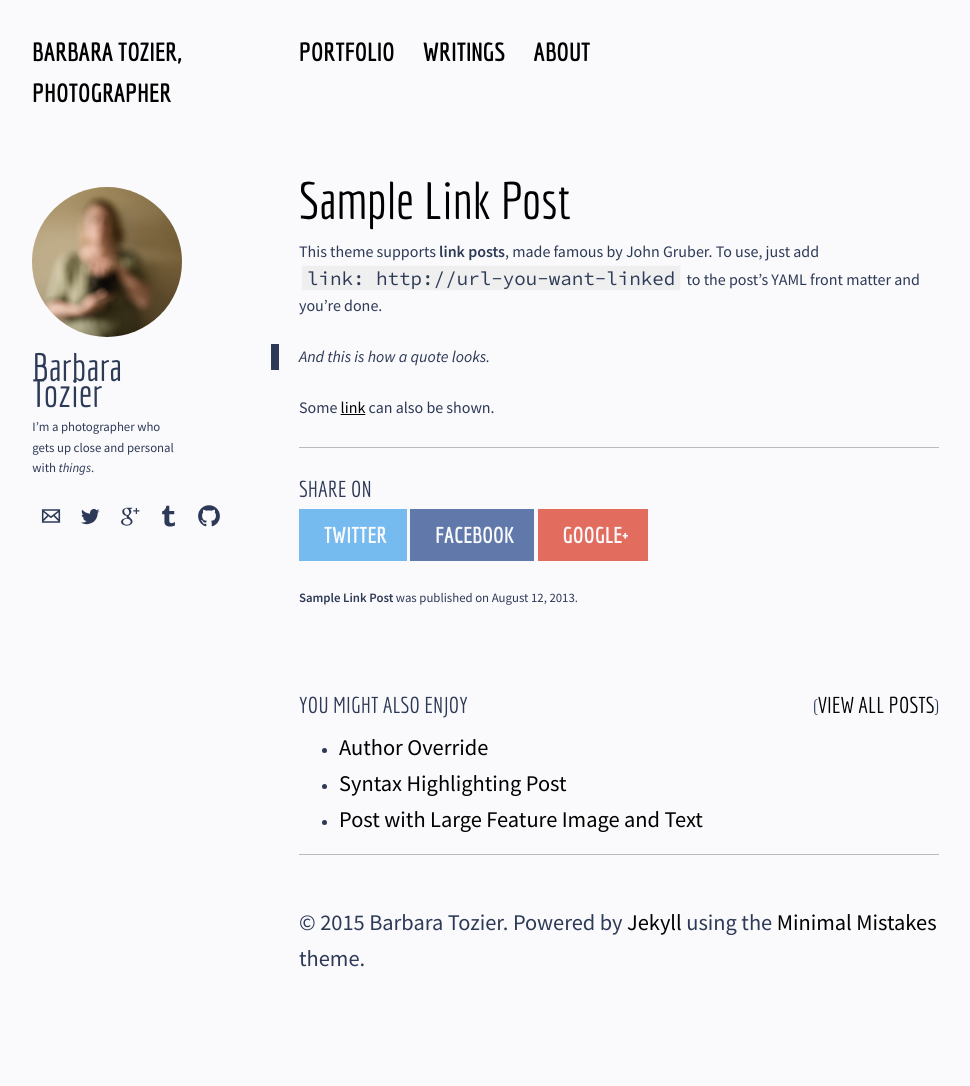
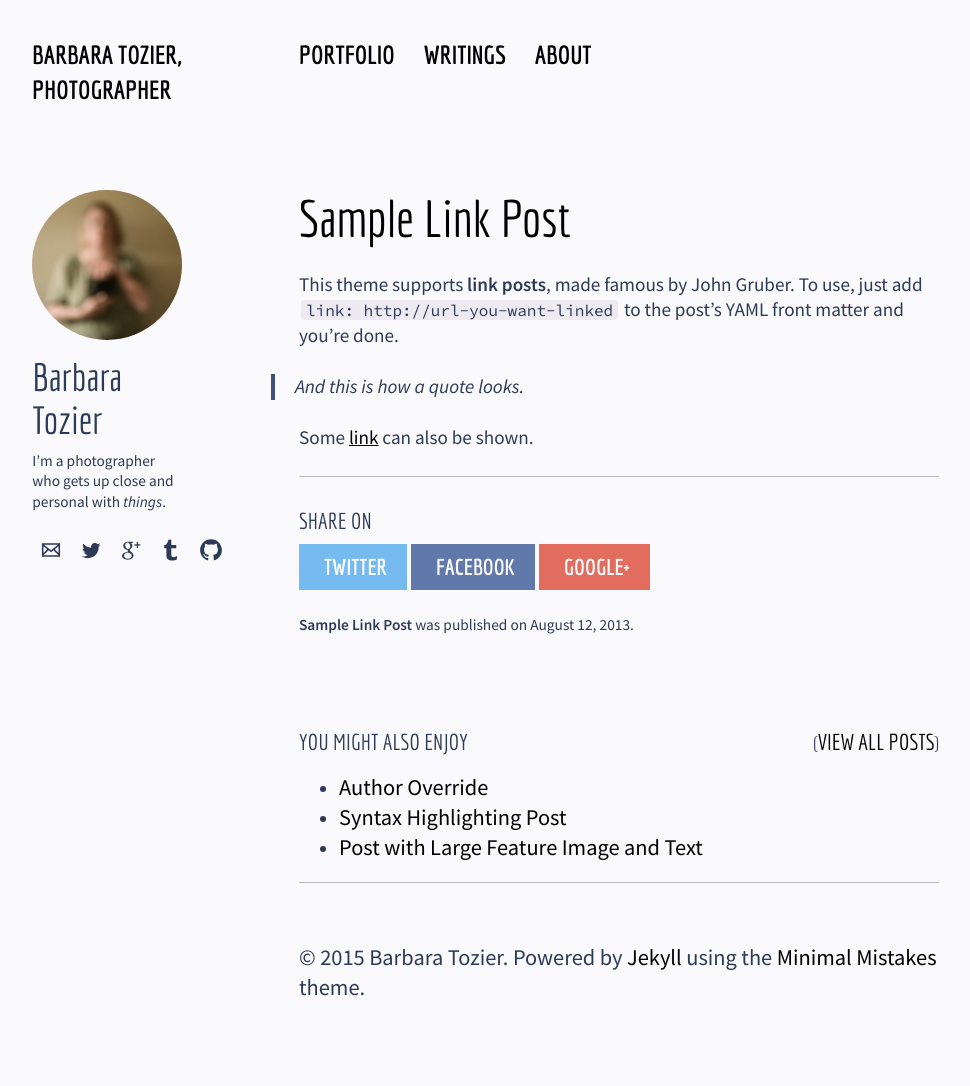
Before and after one commit to logista/btsite, a Jekyll site: the page built from _posts/2013-08-12-sample-link-post.md, in a window 1280 px wide. Shown: the whole page, without its empty margins (21-991 px from the left). Built offline with Jekyll 4.4.1, drawn with Linux system fonts in a browser that asks for light colours; nearby versions of some CDN libraries; before the commit the page ends 1050 px from its top, so only the background shows below that.

Commit message:
added body font size; code style adjustments

```diff
--- a/_sass/typography.scss
+++ b/_sass/typography.scss
@@ -2,8 +2,9 @@
    Typography
    ========================================================================== */
 
-body {@include font-size(10);}
-
+	 body {
+	 	@include font-size(12);
+	 }
 
 /*
    Headings
@@ -101,7 +102,7 @@ figcaption {
 	margin-top: 1.5em;
 	padding: .5em 1em;
 	text-indent: 0;
-	@include font-rem(14);
+	// @include font-rem(14);
 	background-color: $body-color;
 	border: 1px solid darken($body-color,20);
 	@include rounded(3px);
@@ -114,7 +115,7 @@ figcaption {
 blockquote {
 	margin-left: -28px;
 	padding-left: 20px;
-	border-left: 8px solid $border-color;
+	border-left: 4px solid lighten($border-color,10);
 	font-family: $alt-font;
 	font-style: italic;
 }
@@ -126,7 +127,7 @@ blockquote {
 .footnotes {
 	ol, li, p {
 		margin-bottom: 0;
-		@include font-rem(14);
+		// @include font-rem(14);
 	}
 }
 
@@ -152,21 +153,21 @@ p {
 tt, code, kbd, samp, pre {
 	font-family: $code-font;
 }
-p,
+h1, h2, h3, h4, h5, h6, p,
 li {
 	code {
-		@include font-rem(12);
+		@include font-rem(10);
 		line-height: 1.5;
-		white-space: nowrap;
+		// white-space: nowrap;
 		margin: 0 2px;
 		padding: 0 5px;
-		border: 1px solid lighten($black, 90);
-		background-color: #efefef;
+		// border: 1px solid lighten($black, 90);
+		background-color: darken($bodycolor,5);
 		@include rounded(3px);
 	}
 }
 pre {
-	@include font-rem(12);
+	@include font-rem(10);
 	line-height: 1.5;
 	overflow-x: auto;
 }
--- a/_sass/vendor/rensburg-svg/svg-icons.scss
+++ b/_sass/vendor/rensburg-svg/svg-icons.scss
@@ -29,10 +29,10 @@ $soc-fill       : $text-color;
   border-radius: 100%;
   color:  $soc-background;
   fill:   $soc-background;
-  -webkit-transform: scale(1.25);
-      -ms-transform: scale(1.25);
-          transform: scale(1.25);
-  -webkit-transition: background-color 0.5s, -webkit-transform 0.5s ease-out;
+//   -webkit-transform: scale(1.25);
+//       -ms-transform: scale(1.25);
+//           transform: scale(1.25);
+      -webkit-transition: background-color 0.5s, -webkit-transform 0.5s ease-out;
           transition: background-color 0.5s, transform 0.5s ease-out;
 }
 
--- a/assets/css/main.scss
+++ b/assets/css/main.scss
@@ -25,3 +25,6 @@ sitemap: false
 @import "page";
 @import "vendor/rensburg-svg/svg-icons";
 @import "vendor/magnific-popup/magnific-popup";
+
+h1 code, h2 code, h3 code, h4 code, h5 code, h6 code {font-size:65%;}
+h1, h2, h3, h4, h5, h6 {line-height:1.1;}
```
